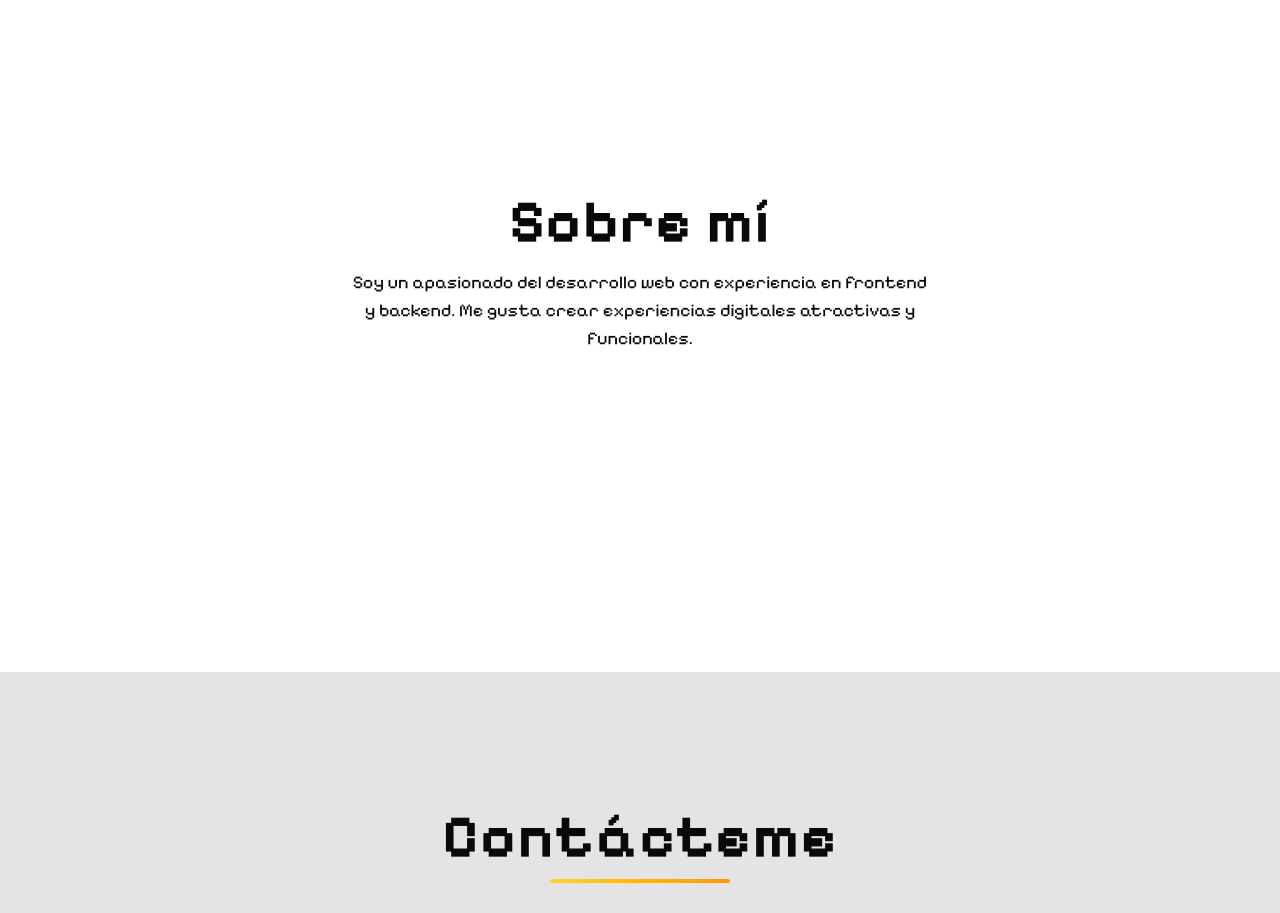
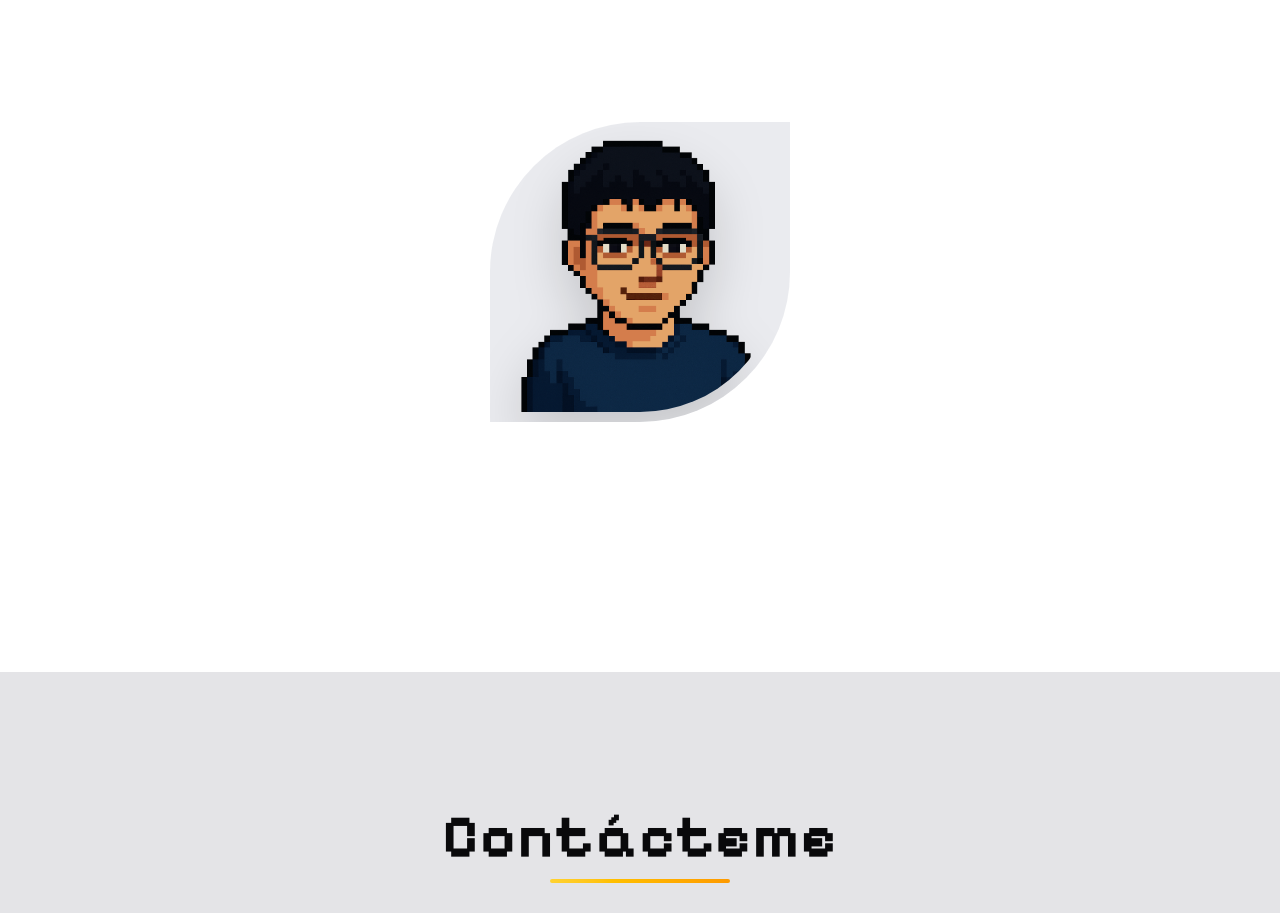
Before and after one commit to JeffersonS69/Portfolio, a React (Vite) app: page / in a window 1280 px wide. Shown: the part 4320-5233 px from the top of the page. Built offline with nearby package versions, Linux system fonts and the light colour scheme.

Commit message:
Agregar animaciones y contenido al componente About, mejorando la presentación y la interactividad.

```diff
--- a/src/components/sections/about.tsx
+++ b/src/components/sections/about.tsx
@@ -1,17 +1,91 @@
+import { useState } from "react";
+import { motion } from "framer-motion";
 import BubbleText from "../bubble_text";
 
 const About = () => {
+  const [isOpen, setIsOpen] = useState(false);
+
   return (
-    <>
-      <BubbleText
-        text="Sobre mí"
-        style="text-5xl sm:text-6xl font-bold tracking-wide cursor-default"
+    <motion.div
+      layout
+      data-isOpen={isOpen}
+      initial={{
+        borderStartStartRadius: "50%",
+        borderEndEndRadius: "50%",
+      }}
+      transition={{ duration: 0.6, ease: "easeInOut" }}
+      animate={{
+        borderStartStartRadius: isOpen ? "1rem" : "50%",
+        borderEndEndRadius: isOpen ? "1rem" : "50%",
+        borderStartEndRadius: isOpen ? "1rem" : "0%",
+        borderEndStartRadius: isOpen ? "1rem" : "0%",
+      }}
+      onClick={() => setIsOpen(!isOpen)}
+      className={`
+        bg-gray-200/80 hover:bg-gray-200 dark:bg-muted/40 dark:hover:bg-muted overflow-hidden cursor-pointer flex items-center justify-center
+        transition-all duration-500
+        ${
+          isOpen
+            ? "sm:flex-row flex-col sm:w-[600px] sm:h-[400px] w-[300px] h-[550px] lg:w-[900px] lg:h-[500px] gap-6 sm:justify-around justify-center px-6"
+            : "w-[200px] h-[200px] sm:w-[300px] sm:h-[300px] flex-col"
+        }
+      `}
+    >
+      <motion.img
+        src="./jefferson.png"
+        alt="Jefferson"
+        layout
+        initial={{
+          borderStartStartRadius: "50%",
+          borderEndEndRadius: "50%",
+        }}
+        animate={{
+          borderStartStartRadius: isOpen ? "1rem" : "50%",
+          borderEndEndRadius: isOpen ? "1rem" : "50%",
+        }}
+        transition={{ duration: 0.6, ease: "easeInOut" }}
+        className={`object-cover transition-all duration-500 drop-shadow-2xl ${
+          isOpen
+            ? "sm:w-[250px] sm:h-[250px] w-[200px] h-[200px] "
+            : "w-[180px] h-[180px] sm:w-[280px] sm:h-[280px] hover:scale-105"
+        }`}
       />
-      <p className="mt-4 text-lg max-w-xl">
-        Soy un apasionado del desarrollo web con experiencia en frontend y
-        backend. Me gusta crear experiencias digitales atractivas y funcionales.
-      </p>
-    </>
+      {isOpen && (
+        <motion.div
+          initial={{ opacity: 0, x: -20 }}
+          animate={{ opacity: 1, x: 0 }}
+          transition={{ duration: 1, ease: "easeIn" }}
+          className="flex flex-col justify-center items-center text-center sm:text-left gap-12"
+        >
+          <BubbleText
+            text="Sobre mí"
+            style="relative inline-block text-4xl sm:text-5xl font-bold tracking-wide cursor-default"
+          >
+            <span className="absolute left-1/2 -bottom-4 w-45 h-1 bg-gradient-to-r from-amber-300 to-amber-500 rounded-full -translate-x-1/2" />
+          </BubbleText>
+          <div
+            className="overflow-y-auto max-h-40 sm:max-h-60 pr-2"
+            style={{
+              scrollbarWidth: "thin",
+              scrollbarColor: "gray transparent",
+            }}
+          >
+            <p className="text-sm md:text-base tracking-wider max-w-xs">
+              Hola, soy Jefferson Garcia, desarrollador de software con (+3
+              años) de experiencia, un apasionado por la tecnología y el
+              desarrollo web. Mi enfoque principal es construir soluciones
+              eficientes y escalables. Las herramientas que más uso son
+              TypeScript, Node.js, Express, React y PostgreSQL. Mi interés en la
+              tecnología me ha impulsado a profundizar en cada una de estas
+              herramientas para desarrollar aplicaciones sólidas y de
+              rendimiento. Me considero una persona proactiva, responsable, con
+              capacidad para trabajar en equipo y bajo presión. Me gusta
+              afrontar nuevos retos y aprender de ellos.
+            </p>
+          </div>
+        </motion.div>
+      )}
+    </motion.div>
   );
 };
 
```
